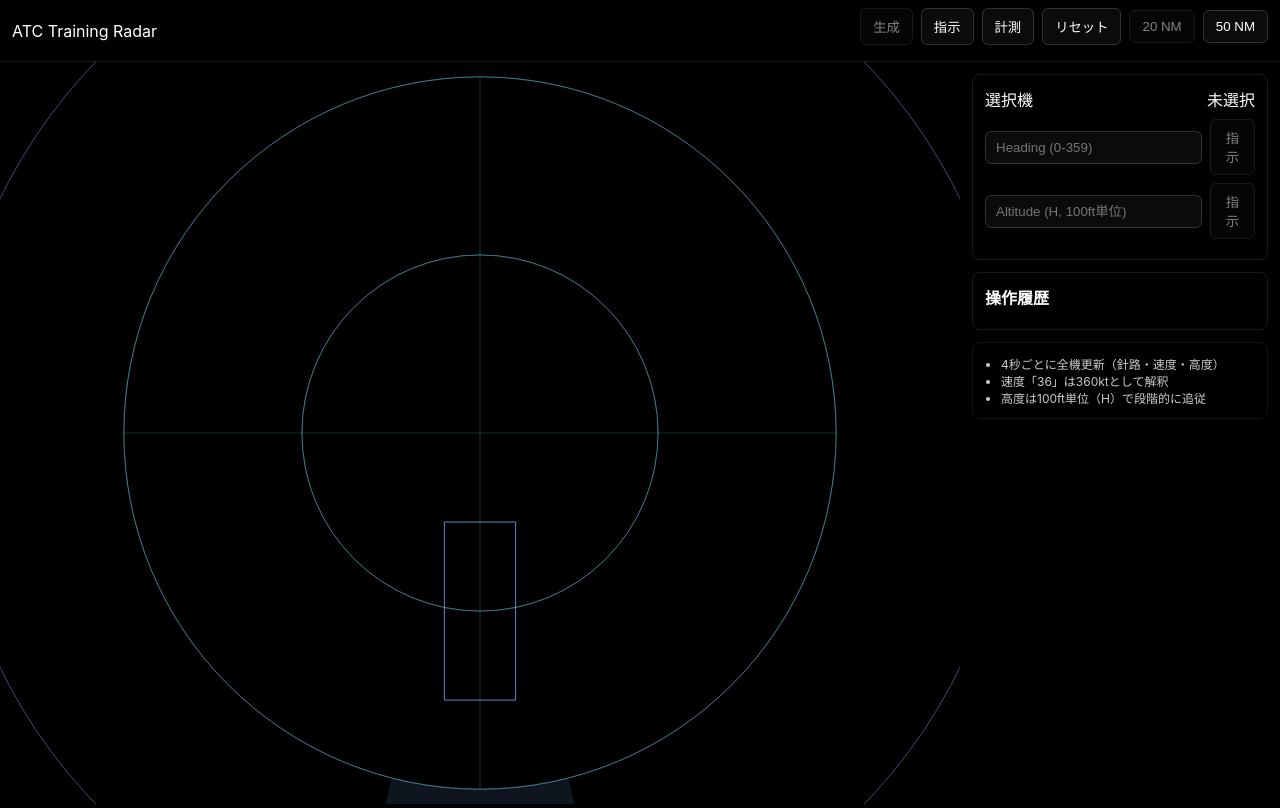
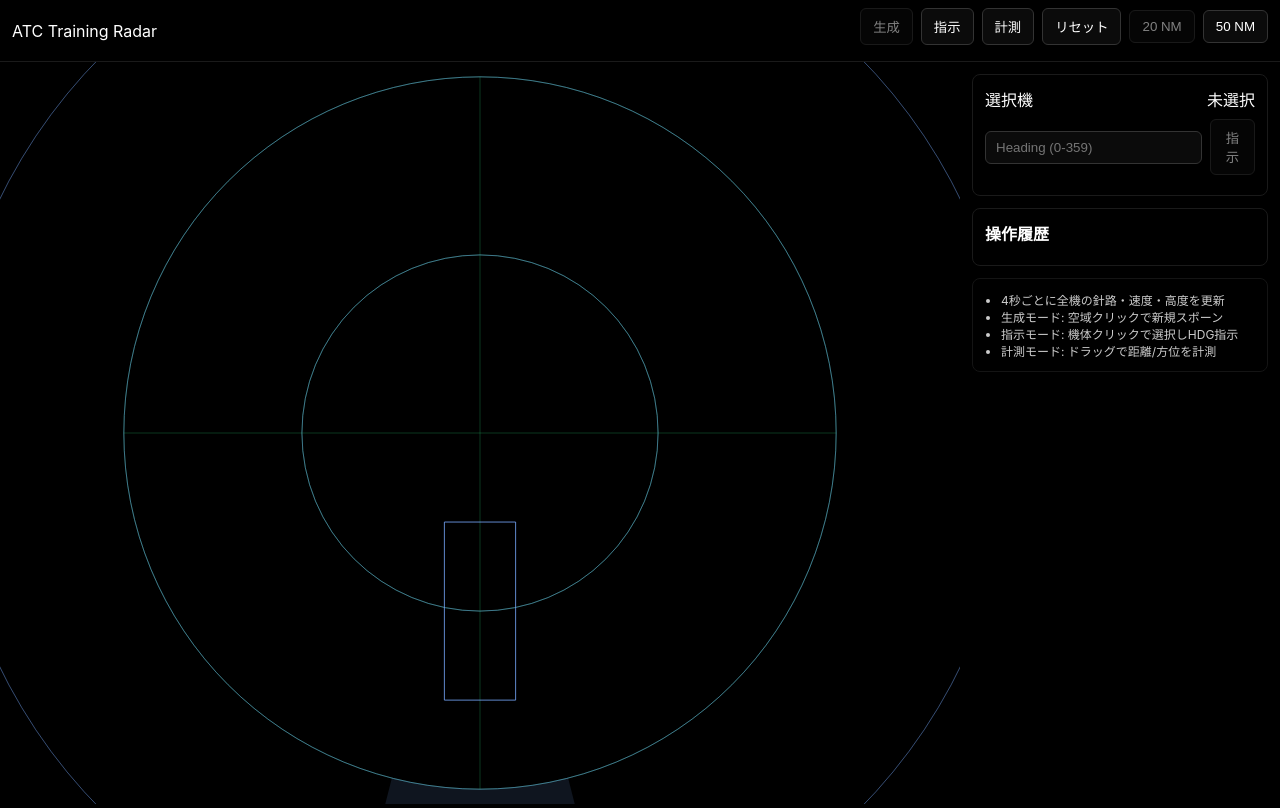
Before and after one commit to shinnnnk/rader-vector-app, a React (Vite) app: page / in a window 1280 px wide. Built offline with nearby package versions, Linux system fonts and the light colour scheme.

Commit message:
chore: fix controll panel

```diff
--- a/src/App.tsx
+++ b/src/App.tsx
@@ -74,9 +74,6 @@ export const App: React.FC = () => {
 				<ControlPanel
 					selected={state.selected}
 					onHeading={(hdg) => state.selected && state.issueHeading(state.selected.id, hdg)}
-					onAltitude={(altH) =>
-						state.selected && state.issueAltitude(state.selected.id, altH)
-					}
 					history={state.history}
 				/>
 			</div>
--- a/src/components/ControlPanel.tsx
+++ b/src/components/ControlPanel.tsx
@@ -4,18 +4,11 @@ import { Aircraft } from '../models/aircraft'
 export interface ControlPanelProps {
 	selected: Aircraft | null
 	onHeading: (headingDeg: number) => void
-	onAltitude: (altitudeH: number) => void
 	history: { timestamp: number; aircraftId: string; action: string }[]
 }
 
-export const ControlPanel: React.FC<ControlPanelProps> = ({
-	selected,
-	onHeading,
-	onAltitude,
-	history
-}) => {
+export const ControlPanel: React.FC<ControlPanelProps> = ({ selected, onHeading, history }) => {
 	const [heading, setHeading] = useState<string>('')
-	const [altitudeH, setAltitudeH] = useState<string>('')
 
 	const selTitle = useMemo(() => {
 		if (!selected) return '未選択'
@@ -26,11 +19,6 @@ export const ControlPanel: React.FC<ControlPanelProps> = ({
 		const v = Number(heading)
 		if (Number.isFinite(v)) onHeading(((v % 360) + 360) % 360)
 		setHeading('')
-	}
-	function submitAltitude() {
-		const v = Number(altitudeH)
-		if (Number.isFinite(v)) onAltitude(Math.max(0, Math.floor(v)))
-		setAltitudeH('')
 	}
 
 	return (
@@ -48,17 +36,6 @@ export const ControlPanel: React.FC<ControlPanelProps> = ({
 						onChange={(e) => setHeading(e.target.value)}
 					/>
 					<button onClick={submitHeading} disabled={!selected || heading === ''}>
-						指示
-					</button>
-				</div>
-				<div className="row">
-					<input
-						inputMode="numeric"
-						placeholder="Altitude (H, 100ft単位)"
-						value={altitudeH}
-						onChange={(e) => setAltitudeH(e.target.value)}
-					/>
-					<button onClick={submitAltitude} disabled={!selected || altitudeH === ''}>
 						指示
 					</button>
 				</div>
@@ -81,9 +58,10 @@ export const ControlPanel: React.FC<ControlPanelProps> = ({
 			</div>
 			<div className="panel" style={{ fontSize: 12, opacity: 0.8 }}>
 				<ul style={{ margin: 0, paddingLeft: 16 }}>
-					<li>4秒ごとに全機更新（針路・速度・高度）</li>
-					<li>速度「36」は360ktとして解釈</li>
-					<li>高度は100ft単位（H）で段階的に追従</li>
+					<li>4秒ごとに全機の針路・速度・高度を更新</li>
+					<li>生成モード: 空域クリックで新規スポーン</li>
+					<li>指示モード: 機体クリックで選択しHDG指示</li>
+					<li>計測モード: ドラッグで距離/方位を計測</li>
 				</ul>
 			</div>
 		</div>
--- a/src/state/store.ts
+++ b/src/state/store.ts
@@ -108,12 +108,6 @@ export function useRadarState(initial: Aircraft[]) {
 		const disp = v === 0 ? 360 : v
 		logHistory(id, `HDG ${String(disp).padStart(3, '0')}`)
 	}
-	function issueAltitude(id: AircraftId, altitudeH: number) {
-		setAircraft((list) =>
-			list.map((a) => (a.id === id ? { ...a, pendingAltitudeH: altitudeH } : a))
-		)
-		logHistory(id, `ALT ${altitudeH}H`)
-	}
 	function logHistory(id: AircraftId, action: string) {
 		setHistory((h) => [{ timestamp: Date.now(), aircraftId: id, action }, ...h].slice(0, 200))
 	}
@@ -178,7 +172,6 @@ export function useRadarState(initial: Aircraft[]) {
 		selected,
 		history,
 		issueHeading,
-		issueAltitude,
 		resetAll,
 		spawnAircraftAt
 	}
```
